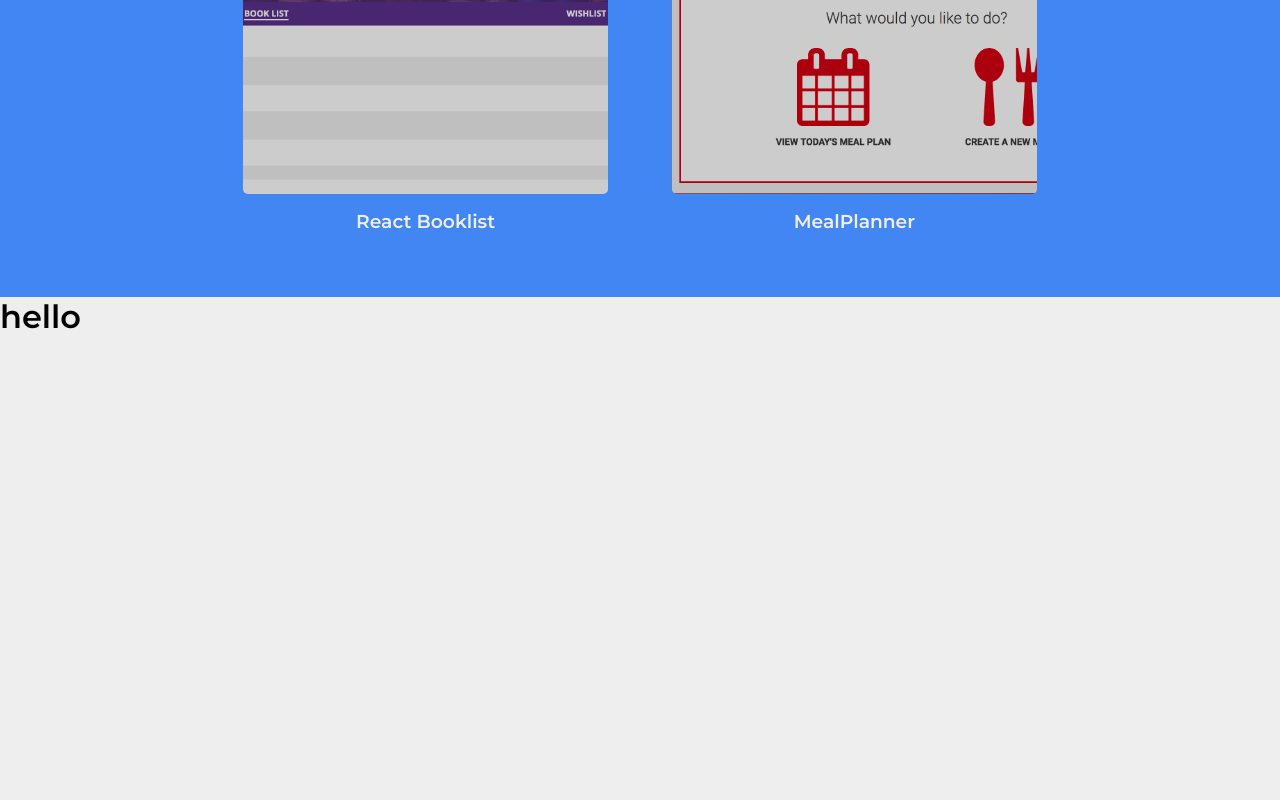
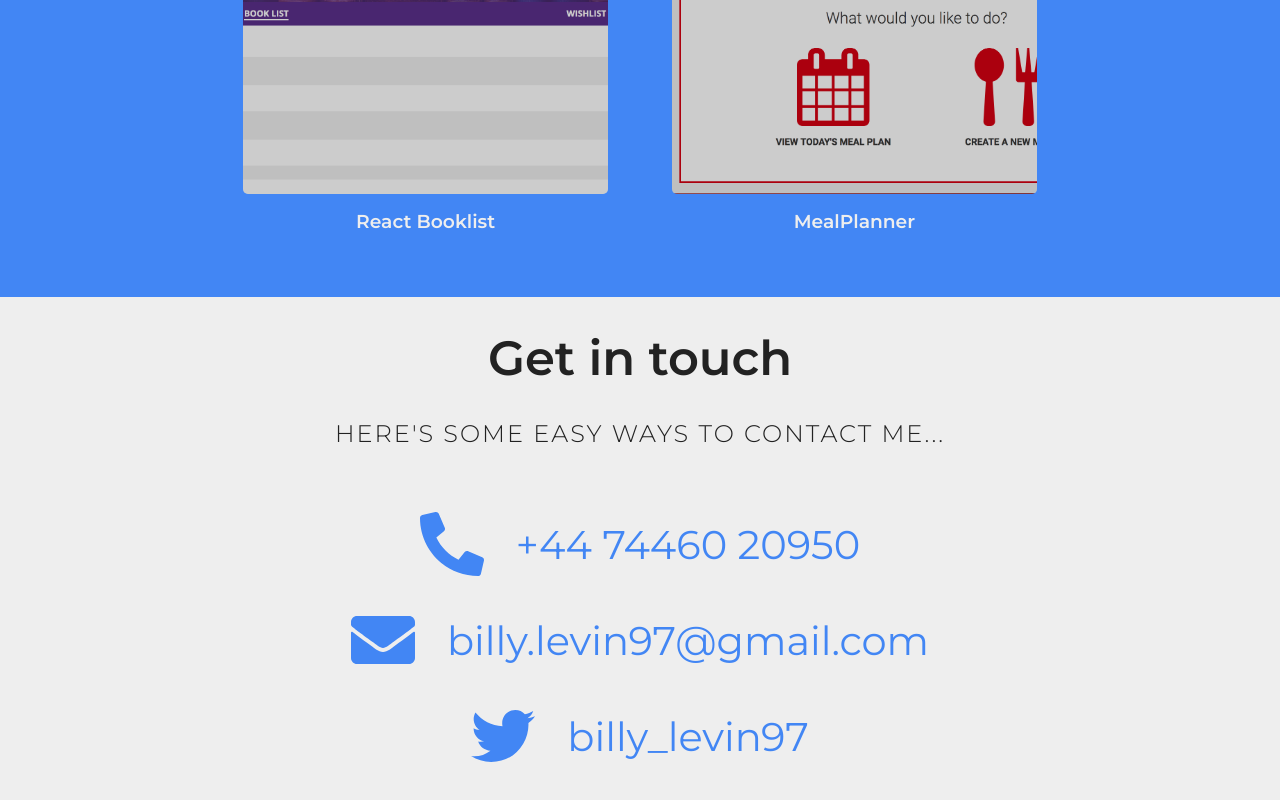
Before and after one commit to BillyLevin/billylevin, a React (Create React App) app: page / in a window 1280 px wide. Shown: the part 1215-2015 px from the top of the page. Before the commit the page ends 1551 px from the top, so only its background shows below. Built offline with nearby package versions, Linux system fonts and the light colour scheme.

Commit message:
contact section

```diff
--- a/src/components/Contact.tsx
+++ b/src/components/Contact.tsx
@@ -1,10 +1,67 @@
 import * as React from "react";
+import { FaEnvelope, FaPhone, FaTwitter } from "react-icons/fa";
+import styled from "styled-components";
+import SectionHeading from "./SectionHeading";
+import SectionSubheading from "./SectionSubheading";
+
+const ContactContainer = styled.div`
+  width: 100%;
+  background-color: ${props => props.theme.colors.light[0]};
+  padding: 3.2rem;
+`;
+
+const ContactList = styled.div`
+  display: flex;
+  flex-direction: column;
+  align-items: center;
+  margin-top: 6.4rem;
+`;
+
+const ContactItem = styled.div`
+  display: flex;
+  align-items: center;
+  justify-content: space-between;
+  margin-bottom: 3.2rem;
+
+  &:first-child svg {
+    transform: rotate(90deg);
+  }
+
+  svg {
+    color: ${props => props.theme.colors.primary[0]};
+    width: 6.4rem;
+    height: 6.4rem;
+    margin-right: 3.2rem;
+  }
+
+  span {
+    color: ${props => props.theme.colors.primary[0]};
+    font-size: 4rem;
+  }
+`;
 
 const Contact: React.FC = () => {
   return (
-    <div>
-      <h1>hello</h1>
-    </div>
+    <ContactContainer>
+      <SectionHeading variant="dark">Get in touch</SectionHeading>
+      <SectionSubheading variant="dark">
+        Here's some easy ways to contact me...
+      </SectionSubheading>
+      <ContactList>
+        <ContactItem>
+          <FaPhone />
+          <span>+44 74460 20950</span>
+        </ContactItem>
+        <ContactItem>
+          <FaEnvelope />
+          <span>billy.levin97@gmail.com</span>
+        </ContactItem>
+        <ContactItem>
+          <FaTwitter />
+          <span>billy_levin97</span>
+        </ContactItem>
+      </ContactList>
+    </ContactContainer>
   );
 };
 
--- a/src/components/Project.tsx
+++ b/src/components/Project.tsx
@@ -20,7 +20,7 @@ const ProjectContainer = styled.div<LinkProps>`
 
   &:hover div:first-child::after,
   &:focus div:first-child::after {
-    opacity: 0.5;
+    opacity: 0.7;
   }
 `;
 
```
